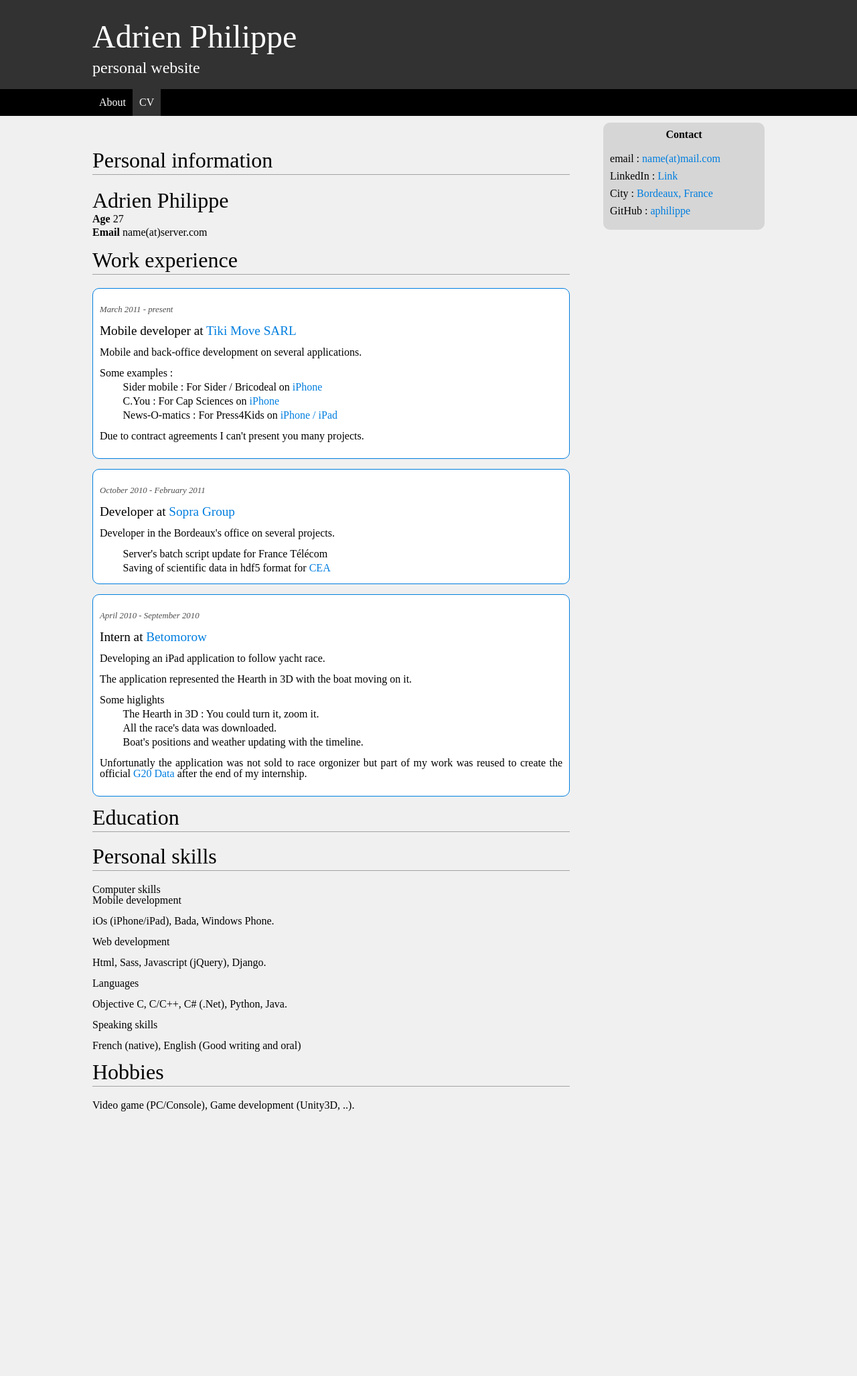
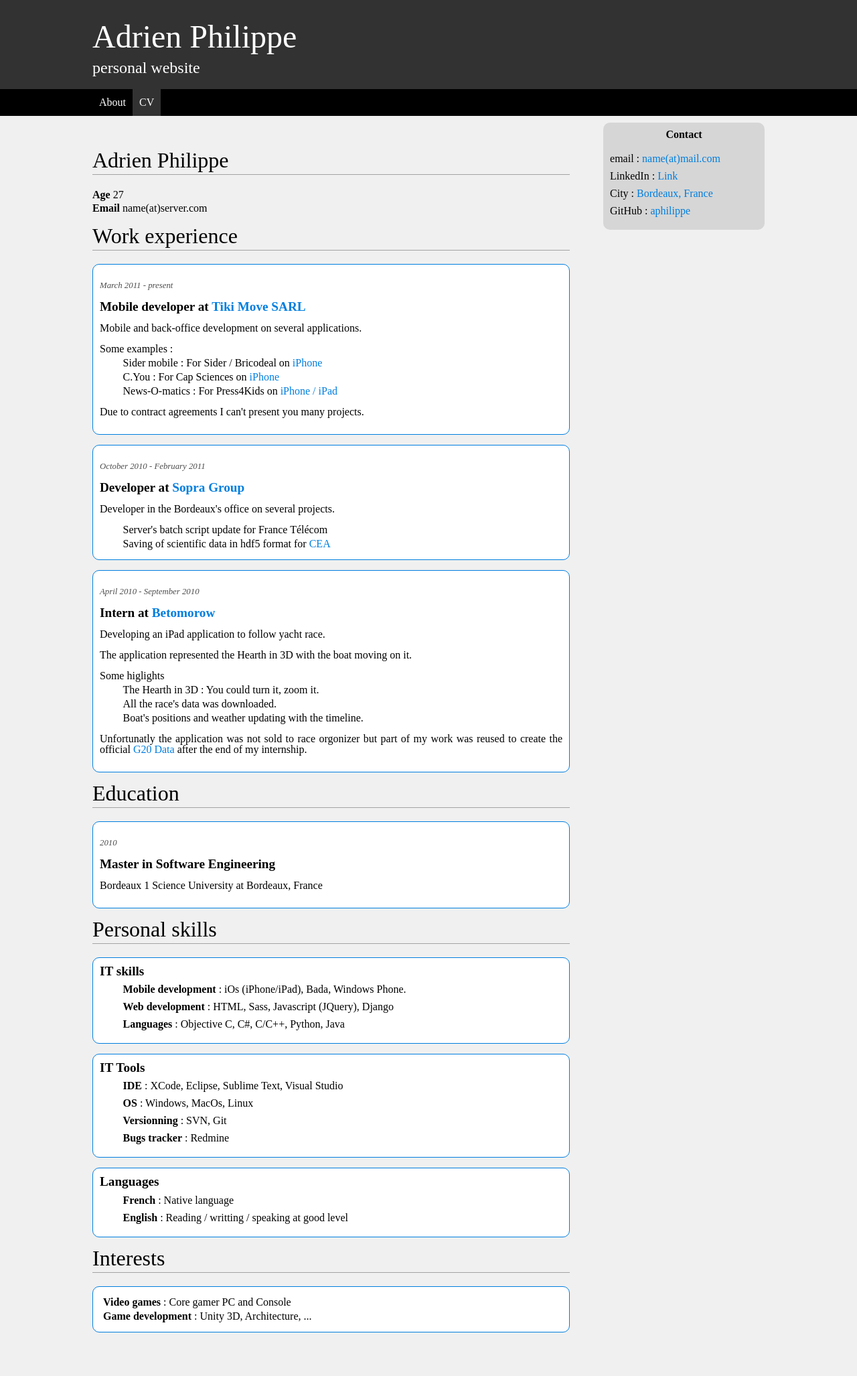
Before and after one commit to aphilippe/aphilippe.github.io, a Jekyll site: the page built from cv.html, in a window 1280 px wide. Shown: the whole page at 67% size. Built offline with Jekyll 4.4.1, drawn with Linux system fonts in a browser that asks for light colours; before the commit the page ends 1723 px from its top, so only the background shows below that.

Commit message:
CV part end

```diff
--- a/cv.html
+++ b/cv.html
@@ -3,9 +3,8 @@ layout: default
 title: cv
 ---
 
-<h1>Personal information</h1>
+<h1>Adrien Philippe</h1>
 <ul class="cv_personnal_infos">
-	<li class="name">Adrien Philippe</li>
 	<li><span class="title">Age</span> 27</li>
 	<li><span class="title">Email</span> name(at)server.com</li>
 </ul>
@@ -44,34 +43,61 @@ title: cv
 		<p class="date">April 2010 - September 2010</p>
 		<h2>Intern at <a href="http://www.betomorrow.com/">Betomorow</a></h2>
 		<p class="cv_description">
-			Developing an iPad application to follow yacht race.</p>
-			<p>The application represented the Hearth in 3D with the boat moving on it.</p>
+			Developing an iPad application to follow yacht race.
+		</p>
+		<p>
+			The application represented the Hearth in 3D with the boat moving on it.
+		</p>
 		<h3>Some higlights</h3>
 		<ul>
 			<li>The Hearth in 3D : You could turn it, zoom it.</li>
 			<li>All the race's data was downloaded.</li>
 			<li>Boat's positions and weather updating with the timeline.</li>
 		</ul>
-			<p> Unfortunatly the application was not sold to race orgonizer but part of my work was reused to create the official <a href="http://www.betomorrow.com/2011/09/01/eg8/">G20 Data</a> after the end of my internship.
+		<p>
+			Unfortunatly the application was not sold to race orgonizer but part of my work was reused to create the official <a href="http://www.betomorrow.com/2011/09/01/eg8/">G20 Data</a> after the end of my internship.
 		</p>
 	</div>
 </div>
 <h1>Education</h1>
-<div class="cv_contents">
+<div class="cv_job">
+	<p class="date">2010</p>
+	<h2>Master in Software Engineering</h2>
+	<p>Bordeaux 1 Science University at Bordeaux, France</p>
 </div>
 <h1>Personal skills</h1>
 <div class="cv_contents">
-	<h2>Computer skills</h2>
-	<h3>Mobile development</h3>
-	<p>iOs (iPhone/iPad), Bada, Windows Phone.</p>
-	<h3>Web development</h3>
-	<p>Html, Sass, Javascript (jQuery), Django.</p>
-	<h3>Languages</h3>
-	<p>Objective C, C/C++, C# (.Net), Python, Java.</p>
-	<h2>Speaking skills</h2>
-	<p>French (native), English (Good writing and oral)</p>
+	<div class="cv_skills">
+		<h2>IT skills</h2>
+		<ul>
+			<li><span class="title">Mobile development</span> : iOs (iPhone/iPad), Bada, Windows Phone.</li>
+			<li><span class="title">Web development</span> : HTML, Sass, Javascript (JQuery), Django</li>
+			<li><span class="title">Languages</span> : Objective C, C#, C/C++, Python, Java</li>
+		</ul>
 	</div>
-<h1>Hobbies</h1>
+	<div class="cv_skills">
+		<h2>IT Tools</h2>
+		<ul>
+			<li><span class="title">IDE</span> : XCode, Eclipse, Sublime Text, Visual Studio</li>
+			<li><span class="title">OS</span> : Windows, MacOs, Linux</li>
+			<li><span class="title">Versionning</span> : SVN, Git</li>
+			<li><span class="title">Bugs tracker</span> : Redmine</li>
+		</ul>
+	</div>
+	<div class="cv_skills">
+		<h2>Languages</h2>
+		<ul>
+			<li><span class="title">French</span> : Native language</li>
+			<li><span class="title">English</span> : Reading / writting / speaking at good level </li>
+		</ul>
+	</div>
+</div>
+<h1>Interests</h1>
 <div class="cv_contents">
-	Video game (PC/Console), Game development (Unity3D, ..).
+	<div class="cv_block">
+		<ul>
+			<li><span class="title">Video games</span> : Core gamer PC and Console</li>
+			<li><span class="title">Game development</span> : Unity 3D, Architecture, ...</li>
+		</ul>
+	<div>
 </div>
--- a/stylesheets/style.css
+++ b/stylesheets/style.css
@@ -206,25 +206,17 @@ html {
 
 /****************Color*******************/
 /* line 3, ../sass/_cv.scss */
-.cv_contents, .cv_personnal_infos, .cv_job {
+.cv_contents, .cv_block, .cv_job, .cv_skills, .cv_personnal_infos {
   margin: 10px 0 15px 0;
 }
 
-/* line 10, ../sass/_cv.scss */
-.cv_personnal_infos li {
-  padding: 2px 0;
-}
-/* line 13, ../sass/_cv.scss */
-.cv_personnal_infos li .title {
+/* line 7, ../sass/_cv.scss */
+.title {
   font-weight: bold;
 }
-/* line 18, ../sass/_cv.scss */
-.cv_personnal_infos .name {
-  font-size: 2rem;
-}
 
-/* line 23, ../sass/_cv.scss */
-.cv_job {
+/* line 11, ../sass/_cv.scss */
+.cv_block, .cv_job, .cv_skills {
   -webkit-border-radius: 10px 10px;
   -moz-border-radius: 10px / 10px;
   border-radius: 10px / 10px;
@@ -232,20 +224,40 @@ html {
   padding: 10px;
   background-color: white;
 }
-/* line 31, ../sass/_cv.scss */
-.cv_job .date {
+/* line 18, ../sass/_cv.scss */
+.cv_block .date, .cv_job .date, .cv_skills .date {
   color: #4d4d4d;
   font-style: italic;
   font-size: 0.8rem;
   margin: 0;
 }
+/* line 25, ../sass/_cv.scss */
+.cv_block h2, .cv_job h2, .cv_skills h2 {
+  font-size: 1.2rem;
+  font-weight: bold;
+}
+/* line 30, ../sass/_cv.scss */
+.cv_block li, .cv_job li, .cv_skills li {
+  margin: 5px;
+}
+
 /* line 38, ../sass/_cv.scss */
-.cv_job h2 {
-  font-size: 1.2rem;
+.cv_personnal_infos li {
+  padding: 2px 0;
 }
-/* line 46, ../sass/_cv.scss */
+/* line 42, ../sass/_cv.scss */
+.cv_personnal_infos .name {
+  font-size: 2rem;
+}
+
+/* line 55, ../sass/_cv.scss */
 .cv_job li {
   margin: 5px 5%;
+}
+
+/* line 62, ../sass/_cv.scss */
+.cv_skills li {
+  margin: 10px 5%;
 }
 
 /* line 10, ../sass/style.scss */
```
Also changed, not shown: sass/_cv.scss (+32 -16 lines). Lines whose indentation alone changed are shown as unchanged.
